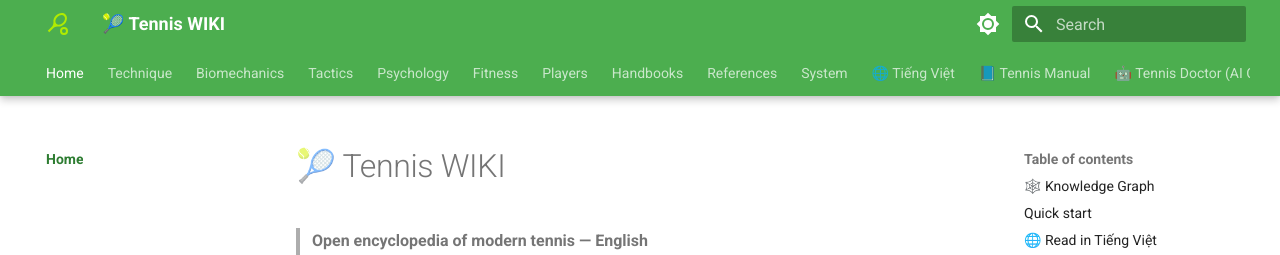
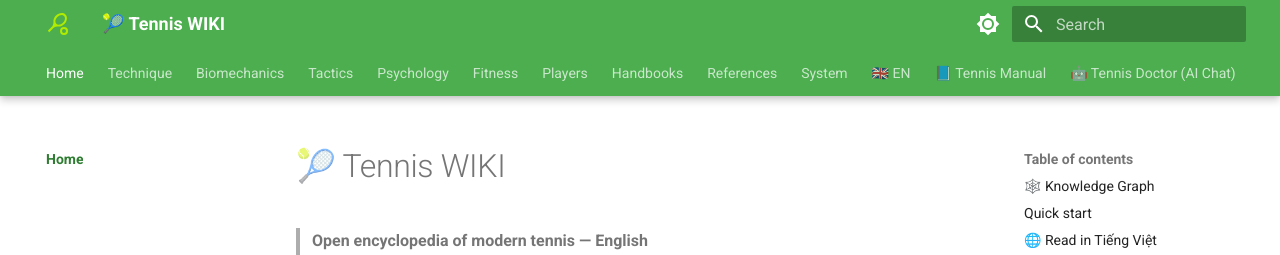
Before and after one commit to HenryPhamDuc/tennis-wiki-en, an MkDocs documentation site: the page built from docs/index.md, in a window 1280 px wide. Shown: the top 255 px of the page. Built offline with MkDocs 1.6.1 and Material for MkDocs 9.7.7, drawn with Linux system fonts in a browser that asks for light colours.

Commit message:
Language toggle: change 'Tiếng Việt' label to 'EN' on EN site

```diff
--- a/mkdocs.yml
+++ b/mkdocs.yml
@@ -732,7 +732,7 @@
   - Handbooks: handbooks/index.md
   - References: references/index.md
   - System: system/index.md
-  - 🌐 Tiếng Việt: https://henryphamduc.github.io/tennis-wiki/
+  - 🇬🇧 EN: https://henryphamduc.github.io/tennis-wiki/
   - 📘 Tennis Manual: https://henryphamduc.github.io/tennis/
   - 🤖 Tennis Doctor (AI Chat): https://tennis-doctor.henry-phamduc.workers.dev/
 extra_css:
```
